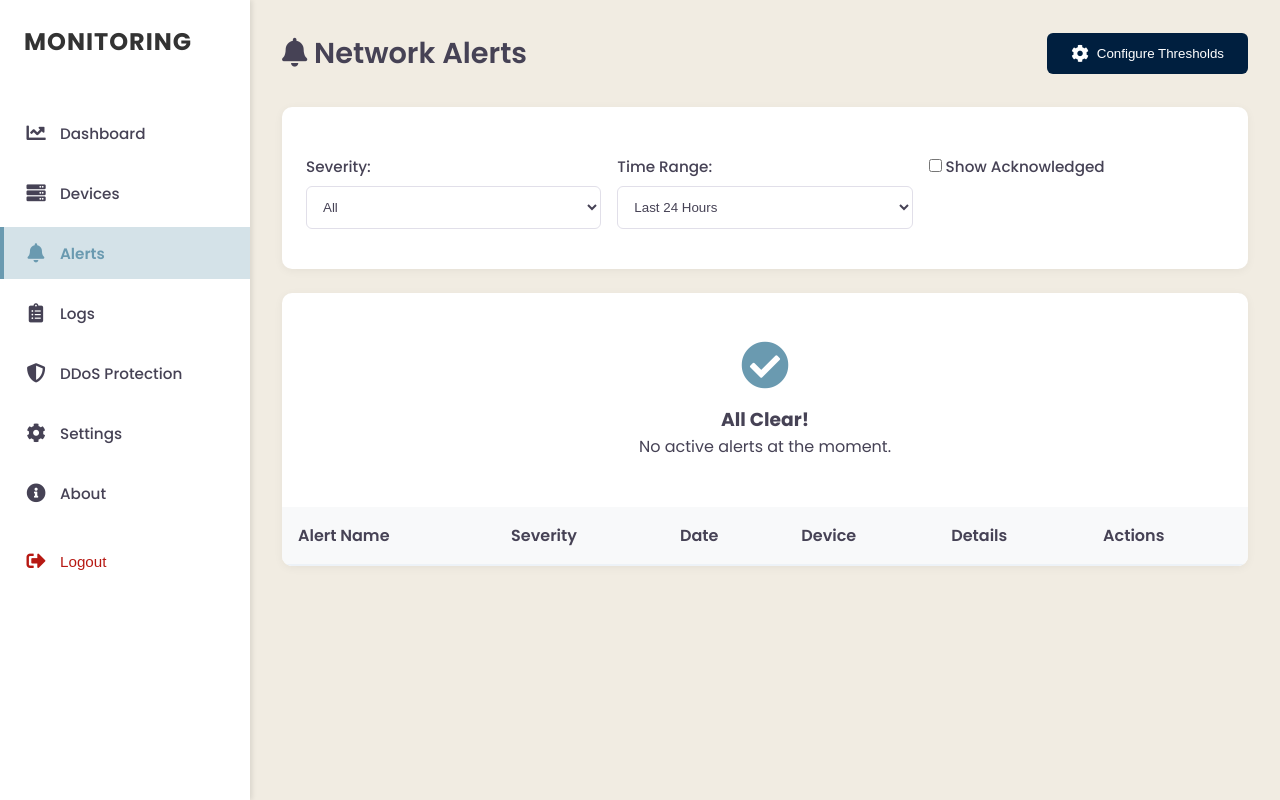
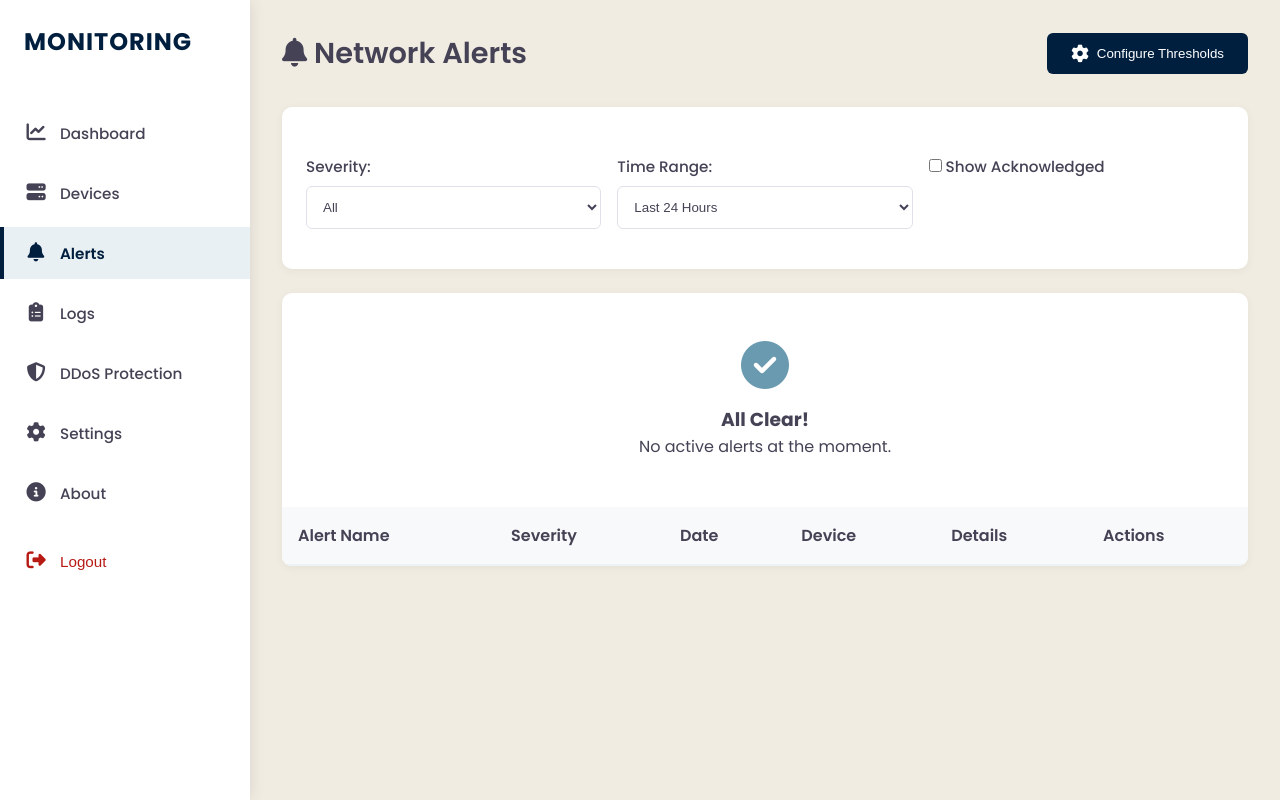
Before and after one commit to Omar23232/Oversee-backend, a Django app: page /alerts/ in a window 1280 px wide. Run offline with Django 5.2, Linux system fonts and the light colour scheme; a user stored in the database is signed in; data that the repository does not hold is empty.

Commit message:
color enhancement

```diff
--- a/Oversee_backend/login/static/login/css/sidebar.css
+++ b/Oversee_backend/login/static/login/css/sidebar.css
@@ -22,7 +22,7 @@ body {
     top: 0;
     padding: 1.5rem 0;
     z-index: 1000;
-    box-shadow: 2px 0 5px rgba(0, 0, 0, 0.1);
+    box-shadow: 0 0 15px rgba(0, 0, 0, 0.1);
 }
 
 /* Logo */
@@ -31,7 +31,7 @@ body {
     font-weight: 700;
     letter-spacing: 1px;
     padding: 0 1.5rem 1.5rem;
-    color: #333333;
+    color: #001F3F;
     margin-bottom: 1.5rem;
 }
 
@@ -62,14 +62,14 @@ body {
 }
 
 .sidebar nav a:hover {
-    background: #6a9ab04a;
-    color: #6A9AB0;
+    background: rgba(106, 154, 176, 0.15);
+    color: #001F3F;
 }
 
 /* Active state */
 .sidebar nav li.active a {
-    background: #6a9ab04a;
-    color: #6A9AB0;
+    background: rgba(106, 154, 176, 0.15);
+    color: #001F3F;
     font-weight: 600;
 }
 
@@ -80,7 +80,7 @@ body {
     top: 0;
     height: 100%;
     width: 4px;
-    background: #6A9AB0;
+    background: #001F3F;
 }
 
 /* Icons */
@@ -95,7 +95,7 @@ body {
 }
 
 .sidebar nav li.active a i {
-    color: #6A9AB0;
+    color: #001F3F;
 }
 
 /* Logout button */
@@ -117,7 +117,7 @@ body {
 }
 
 .logout-link:hover {
-    background: #6a9ab04a;
+    background: rgba(106, 154, 176, 0.15);
 }
 
 .logout-link i {
--- a/Oversee_backend/login/templates/login/partials/sidebar.html
+++ b/Oversee_backend/login/templates/login/partials/sidebar.html
@@ -64,11 +64,10 @@
                         Logout
                     </button>
                 </form>
-            </li>
-        </ul>
+            </li>        </ul>
     </nav>
 </aside>
 
 <!-- Add Font Awesome for icons -->
-<link rel="stylesheet" href="https://cdnjs.cloudflare.com/ajax/libs/font-awesome/5.15.4/css/all.min.css">
+<link rel="stylesheet" href="https://cdnjs.cloudflare.com/ajax/libs/font-awesome/6.5.0/css/all.min.css">
 {% endblock %}
```
